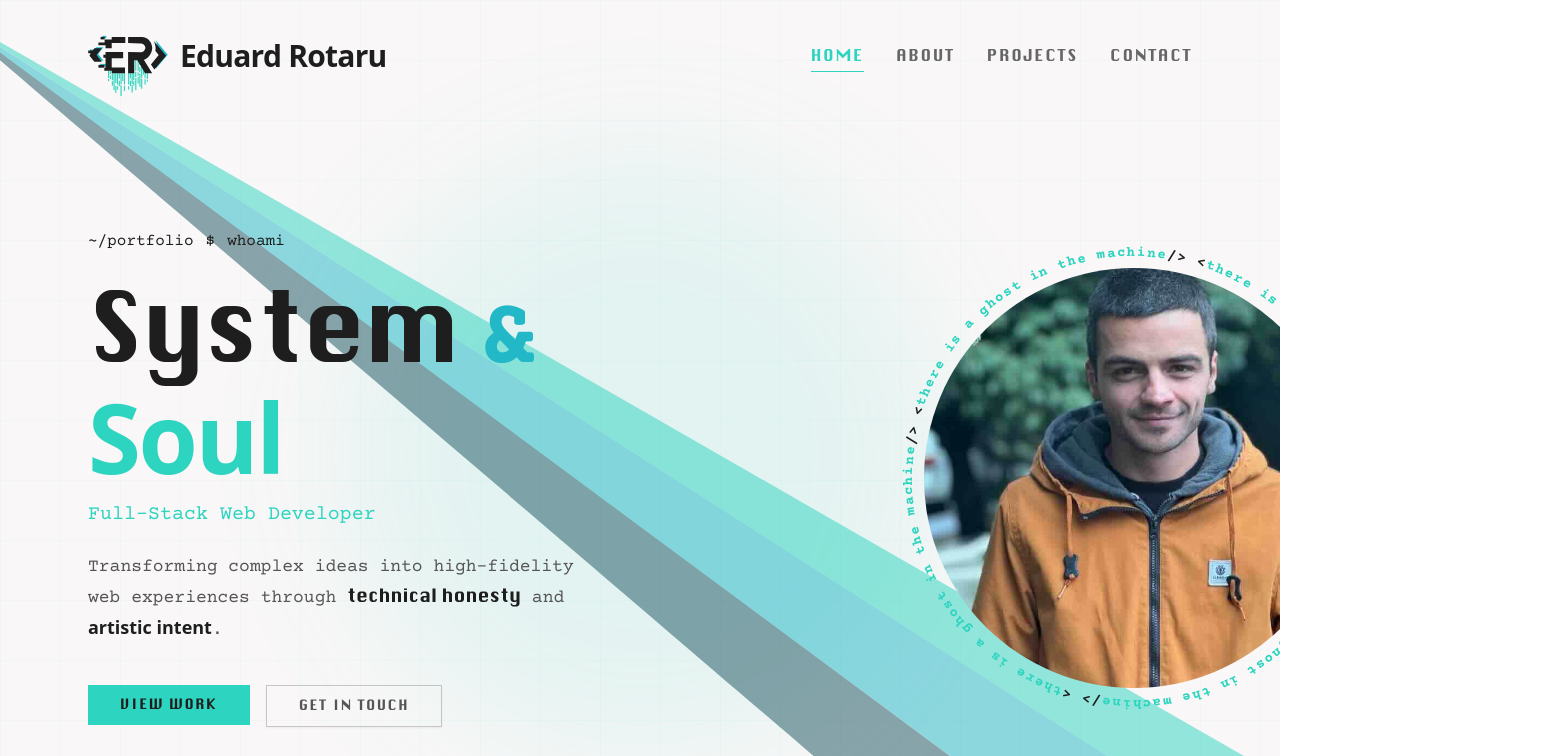
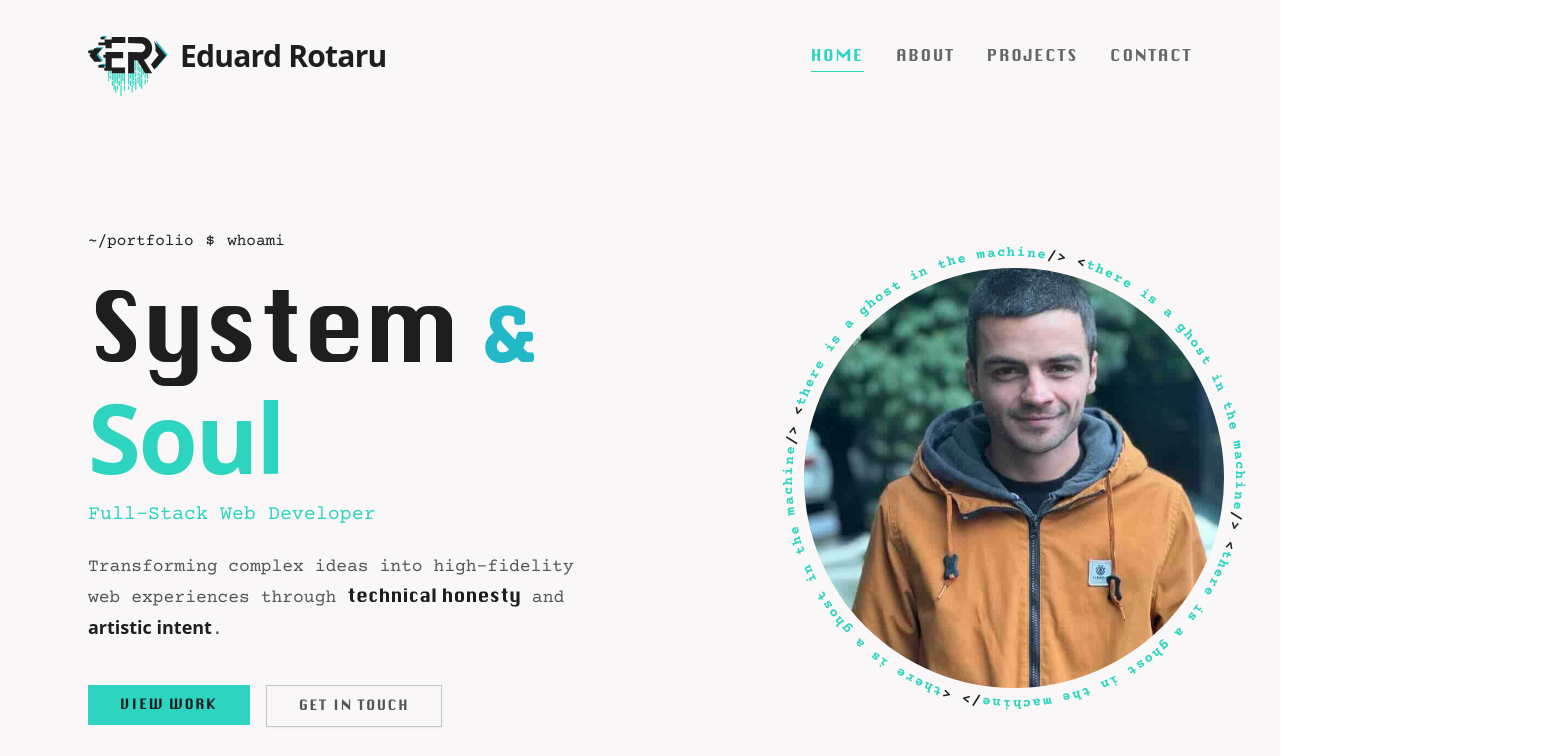
Before and after one commit to nobz226/dev-portfolio, a React (Vite) app: page / in a window 1280 px wide. Shown: the top 756 px of the page, 1564 px wide, since content can reach past the window. Built offline with nearby package versions, Linux system fonts and the light colour scheme; a web font is replaced by a local one.

Commit message:
Removed hero section svgs

```diff
--- a/src/pages/Home/components/HeroSection.jsx
+++ b/src/pages/Home/components/HeroSection.jsx
@@ -76,30 +76,7 @@ function PortraitRing() {
 export default function HeroSection() {
   return (
     <>
-      <section className="relative min-h-screen flex items-center overflow-hidden">
-      {/* Hero background image */}
-      <motion.img
-        initial={{ opacity: 0 }}
-        animate={{ opacity: 0.5 }}
-        transition={{ duration: 1.2, delay: 0.3 }}
-        src="/assets/images/homeHero.svg"
-        alt="background"
-        className="absolute top-0 left-0 pointer-events-none z-10"
-        style={{ width: '100%', height: '100vh', objectFit: 'cover' }}
-      />
-      {/* Grid background */}
-      <div
-        className="absolute inset-0 pointer-events-none"
-        style={{
-          backgroundImage:
-            'linear-gradient(rgba(45,212,191,0.04) 1px, transparent 1px), linear-gradient(90deg, rgba(45,212,191,0.04) 1px, transparent 1px)',
-          backgroundSize: '60px 60px',
-        }}
-      />
-
-      {/* Radial glow */}
-      <div className="absolute top-1/2 left-1/2 -translate-x-1/2 -translate-y-1/2 w-[600px] h-[600px] rounded-full bg-[#2dd4bf]/10 blur-3xl pointer-events-none" />
-
+      <section className="relative min-h-screen flex items-center">
       <div className="relative max-w-6xl mx-auto px-6 pt-32 pb-20 w-full">
         <div className="grid grid-cols-1 lg:grid-cols-2 gap-12 items-center relative z-10">
 
@@ -199,7 +176,7 @@ export default function HeroSection() {
             initial={{ opacity: 0, x: 40 }}
             animate={{ opacity: 1, x: 0 }}
             transition={{ duration: 0.9, delay: 0.7, ease: 'easeOut' }}
-            className="hero-portrait w-[1100px] h-[700px] lg:w-[1100px] lg:h-[700px] md:-ml-[80px] lg:-ml-[80px] flex items-center justify-center relative overflow-visible"
+            className="hero-portrait w-[1100px] h-[700px] lg:w-[1100px] lg:h-[700px] md:-ml-[200px] lg:-ml-[200px] flex items-center justify-center relative overflow-visible"
           >
             <PortraitRing />
           </motion.div>
```
Also changed, not shown: public/assets/images/homeHero.svg (deleted).
